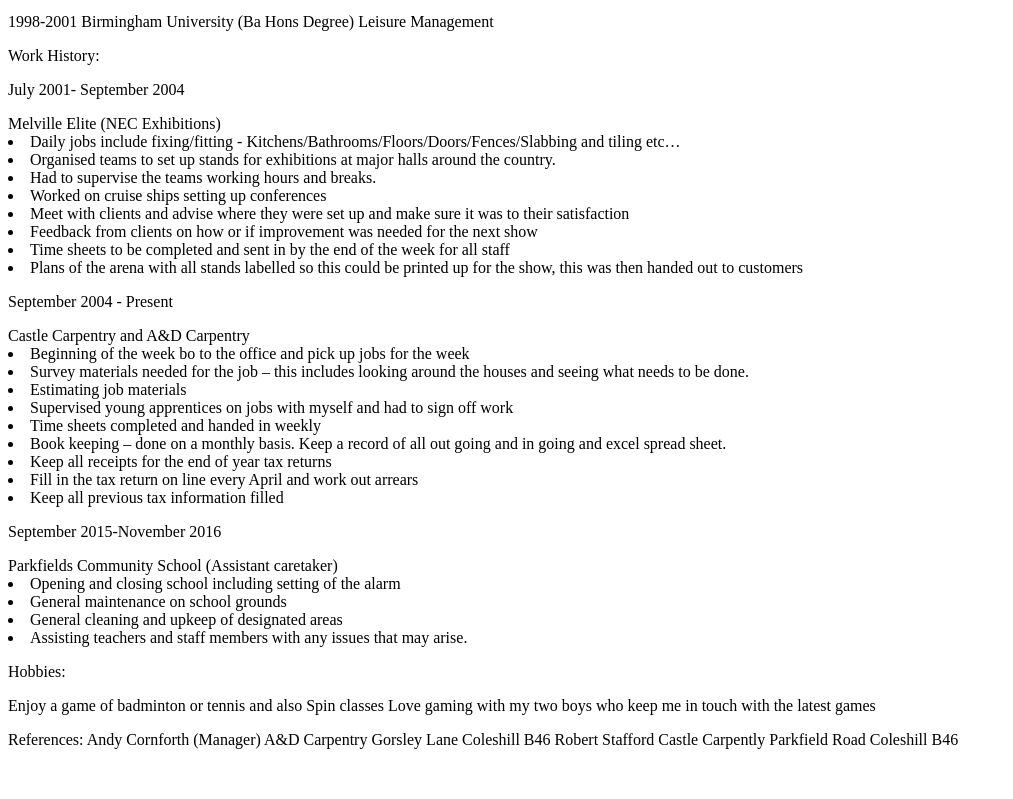
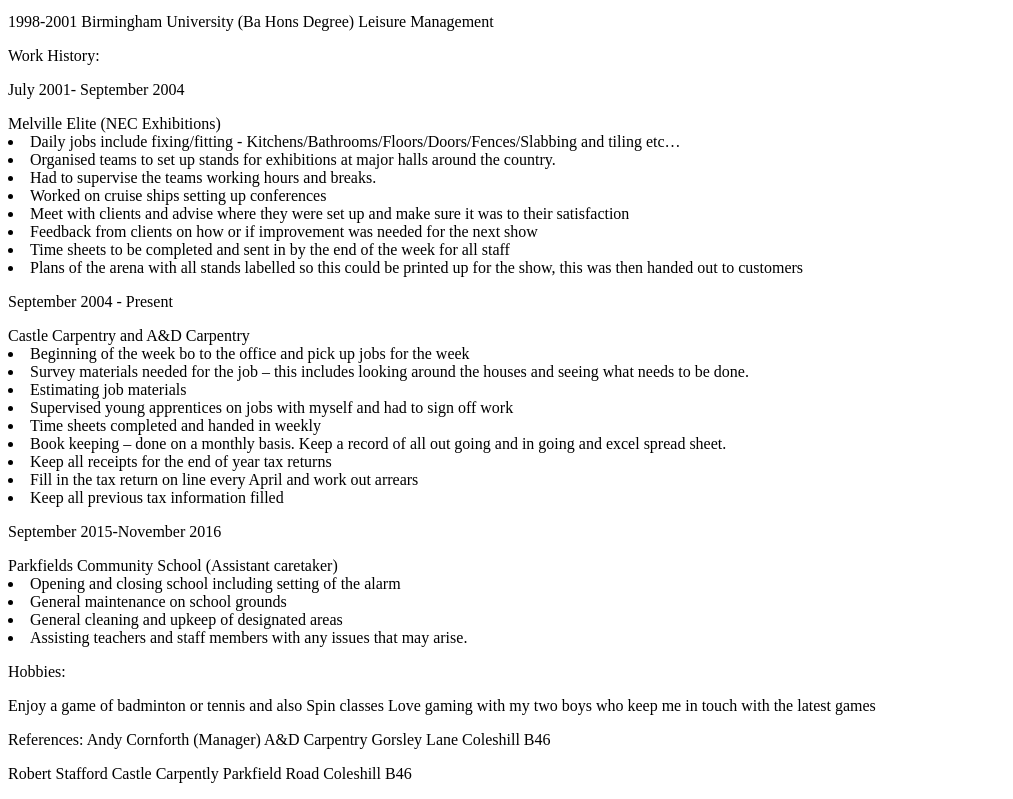
Before and after one commit to odders17/Professional-Portfolio, a plain HTML site: page Cv.html in a window 1280 px wide. Shown: the part 315-1114 px from the top of the page, without its empty margins (0-1013 px from the left). Before the commit the page ends 1072 px from the top, so only its background shows below. Drawn offline with Linux system fonts and the light colour scheme.

Commit message:
alted cv

```diff
--- a/Cv.html
+++ b/Cv.html
@@ -71,11 +71,11 @@ Gorsley Lane
 Coleshill
 B46
 
-Robert Stafford
+<p>Robert Stafford
 Castle Carpently
 Parkfield Road
 Coleshill
-B46
+B46</p>
     </article>
 </body>
 </html>
```
